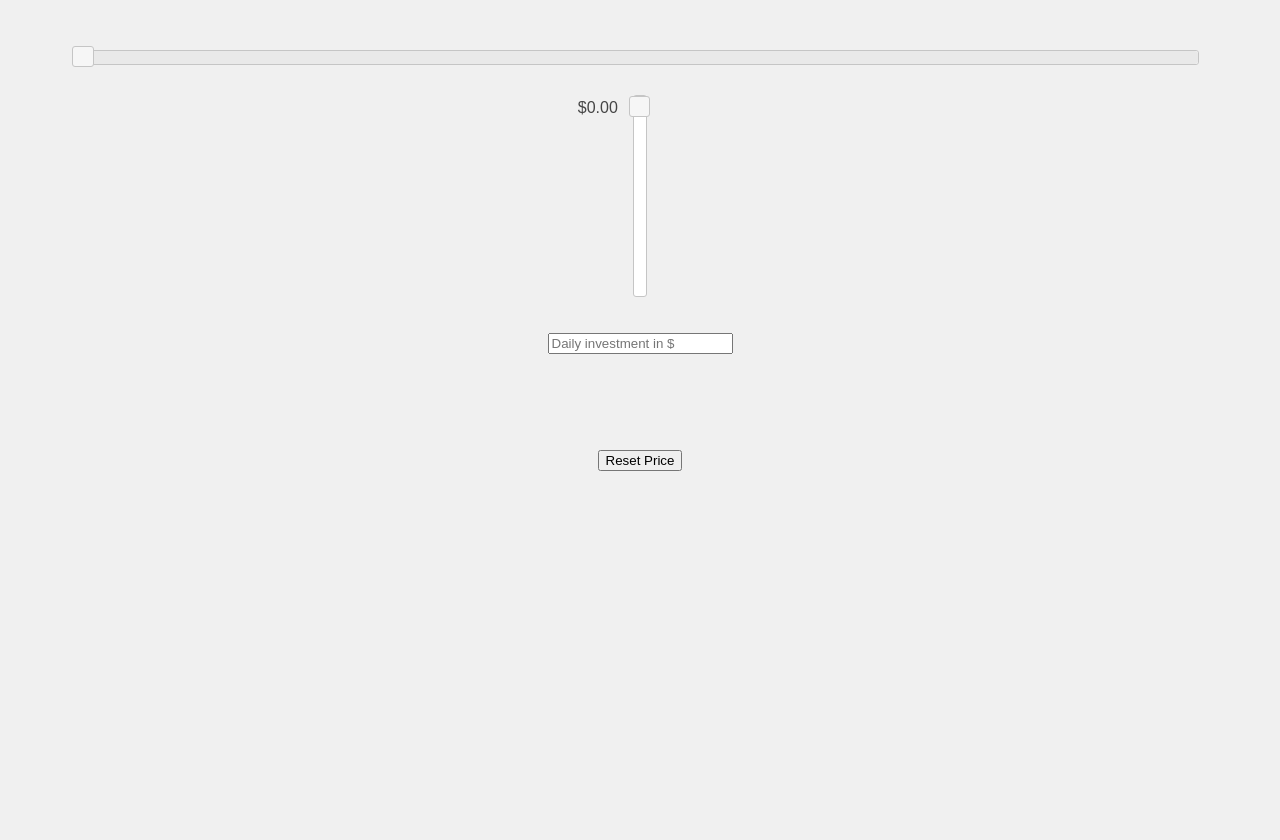
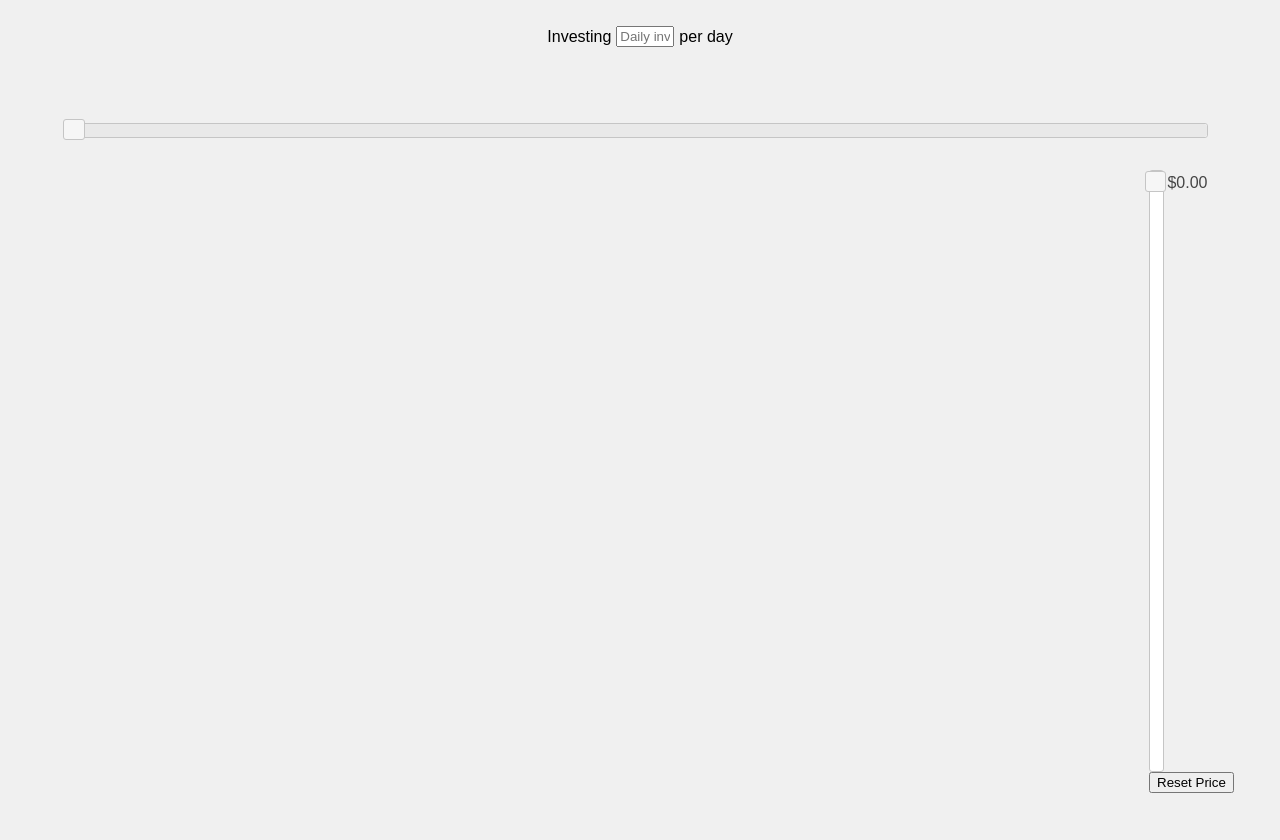
Before and after one commit to Arden27/receipts, a Django app: page /flaws/ in a window 1280 px wide. Run offline with Django 4.2, Linux system fonts and the light colour scheme; tables that the repository leaves empty hold one stand-in row (Sample ...); a database or web service that is not in the repository returns one stand-in record (Sample ...); data that the repository does not hold is empty; a map, chart or similar area stays blank; some libraries are stand-ins or nearby versions.

Commit message:
sliders fixed, dynamic input added

```diff
--- a/flawtocrypto/templates/flawtocrypto/index.html
+++ b/flawtocrypto/templates/flawtocrypto/index.html
@@ -19,7 +19,7 @@
 
         body {
             font-family: Arial, sans-serif;
-            padding: 20px;
+            padding: 10px;
             background-color: #f0f0f0;
             display: flex;
             flex-direction: column;
@@ -29,8 +29,9 @@
         /* Styles specific to the elements */
         #slider {
             width: 90%;
-            margin-top: 30px;
-            margin-bottom: 30px;
+            margin-top: 60px;
+            margin-bottom: 0;
+            padding: 0;
         }
 
         #price {
@@ -38,59 +39,81 @@
             color: #333;
         }
 
-        #priceSlider {
-            height: 200px;
-            float: right;
-        }
-
-        /* Styles specific to the classes */
-        .ui-slider-handle {
-            width: 50px;
-            height: 50px;
-            position: relative;
-            text-align: center;
-            line-height: 50px;
-        }
-
-        .ui-slider .ui-slider-handle {
-            padding: 0;
-        }
-
-        .handle-text {
-            position: absolute;
-            width: 120px;
-            text-align: right;
-            right: 100%;
-            top: 0;
-            line-height: 22px;
-            margin-right: 12px;
-        }
-
-        /* Nested class styles */
-        #slider .ui-slider-handle .handle-text {
+        .date-slider-text {
             position: absolute;
             width: 120px;
             text-align: center;
-            bottom: 100%;
+            bottom: calc(100% + 10px);
             left: 50%;
             transform: translateX(-50%);
-            margin-bottom: 10px;
+        }
+
+        .price-slider-text {
+            position: absolute;
+            width: 120px;
+            text-align: left;
+            left: 100%;
+            top: 0;
+            line-height: 22px;
+            margin-left: 2px;
+        }
+
+        .chart-and-slider-container {
+            display: flex;
+            justify-content: flex-start;
+            width: 100%;
+            align-items: flex-start;
+        }
+
+        .chart-and-slider-container > div {
+            margin-right: 5px;
+        }
+
+        .price-slider-container {
+            display: flex;
+            flex-direction: column;
+        }
+
+        #priceSlider {
+            height: 600px;
+        }
+
+        #dailyInvestment {
+            width: 50px;
+            transition: width 0.2s ease-in-out;
+        }
+
+        /* to remove number input buttons */
+        input[type="number"]::-webkit-inner-spin-button,
+        input[type="number"]::-webkit-outer-spin-button {
+            -webkit-appearance: none;
+            margin: 0;
+        }
+        input[type="number"] {
+            -moz-appearance: textfield;
         }
     </style>
 
 </head>
 <body>
+
+    <p style="display: flex; align-items: center; gap: 5px;">
+        <span>Investing</span>
+        <input id="dailyInvestment" type="number" min="0" placeholder="Daily investment in $">
+        <span>per day</span>
+    </p>
     <div id="slider"></div>
-    <div id="priceSlider"></div>
-    <p id="price"></p>
-    <input id="dailyInvestment" type="number" min="0" placeholder="Daily investment in $">
-    <p id="totalInvestment"></p>
-    <p id="totalBitcoin"></p>
-    <p id="initialInvestment"></p>
-    <button id="resetPrice">Reset Price</button>
+    <p id="investmentDetails"></p>
 
-    <div style="width: 90%;">
-        <canvas id="bitcoinChart"></canvas> <!-- Canvas where the chart will be drawn -->
+    <div class="chart-and-slider-container">
+        <div style="width: 90%;">
+            <canvas id="bitcoinChart"></canvas> <!-- Canvas where the chart will be drawn -->
+        </div>
+        <div class="price-slider-container">
+            <div id="priceSlider"></div>
+            <button id="resetPrice">Reset Price</button>
+        </div>
+
     </div>
 
     <script>
@@ -116,9 +139,12 @@
                     }
                     let totalValue = totalBitcoin * priceForCalculation;
                     let initialInvestment = dailyInvestment * investmentDays;
+                    /*
                     $("#totalInvestment").text(`Total value of investment: $${totalValue.toFixed(2)}`);
                     $("#totalBitcoin").text(`Total Bitcoin purchased: ${totalBitcoin.toFixed(8)}`);
                     $("#initialInvestment").text(`Sum of initial investments: $${initialInvestment}`);
+                    */
+                    $("#investmentDetails").text(`Investing $${dailyInvestment}/day for ${investmentDays} days ($${initialInvestment} total), you'd now have ${totalBitcoin.toFixed(8)} BTC worth $${totalValue.toFixed(2)} at current rate $${selectedPrice.toFixed(2)}.`);
                 }
             }
 
@@ -132,12 +158,12 @@
                     let timestamp = currentPriceData[0] / 1000;
                     let date = new Date(timestamp * 1000).toISOString().split('T')[0];
                     let currentPrice = prices[ui.value][1];
-                    $(this).find(".handle-text").text(`Date: ${date} - Price: $${currentPrice.toFixed(2)}`);
+                    $(this).find(".date-slider-text").html(`${date} <br>$${currentPrice.toFixed(2)}`);
                     calculateTotalInvestment(ui.value, selectedPrice);
                 },
                 create: function() {
                     let handle = $(this).find(".ui-slider-handle");
-                    handle.append('<span class="handle-text"></span>');
+                    handle.append('<span class="date-slider-text"></span>');
                 }
             });
 
@@ -149,16 +175,18 @@
                 value: currentPrice,
                 slide: function(event, ui) {
                     selectedPrice = ui.value;
-                    $(this).find(".handle-text").text(`$${selectedPrice.toFixed(2)}`);
+                    $(this).find(".price-slider-text").text(`$${selectedPrice.toFixed(2)}`);
                 calculateTotalInvestment($("#slider").slider("value"), selectedPrice);
                 },
                 create: function() {
                     let handle = $(this).find(".ui-slider-handle");
-                    handle.append('<span class="handle-text">$' + $(this).slider('value').toFixed(2) + '</span>');
+                    handle.append('<span class="price-slider-text">$' + $(this).slider('value').toFixed(2) + '</span>');
                 }
             });
 
             $("#dailyInvestment").on("input", function() {
+                let newWidth = $(this).val().length > 1 ? $(this).val().length * 8 + 'px' : '10px';
+                $(this).css('width', newWidth);
                 calculateTotalInvestment($("#slider").slider("value"), selectedPrice);
             });
 
@@ -170,7 +198,7 @@
                 selectedPrice = currentPrice;
                 calculateTotalInvestment($("#slider").slider("value"), selectedPrice);
                 // Update the handle text of the price slider
-                $("#priceSlider").find(".handle-text").text(`$${currentPrice.toFixed(2)}`);
+                $("#priceSlider").find(".price-slider-text").text(`$${currentPrice.toFixed(2)}`);
             });
 
             // Trigger the slide event to display the initial price
```
